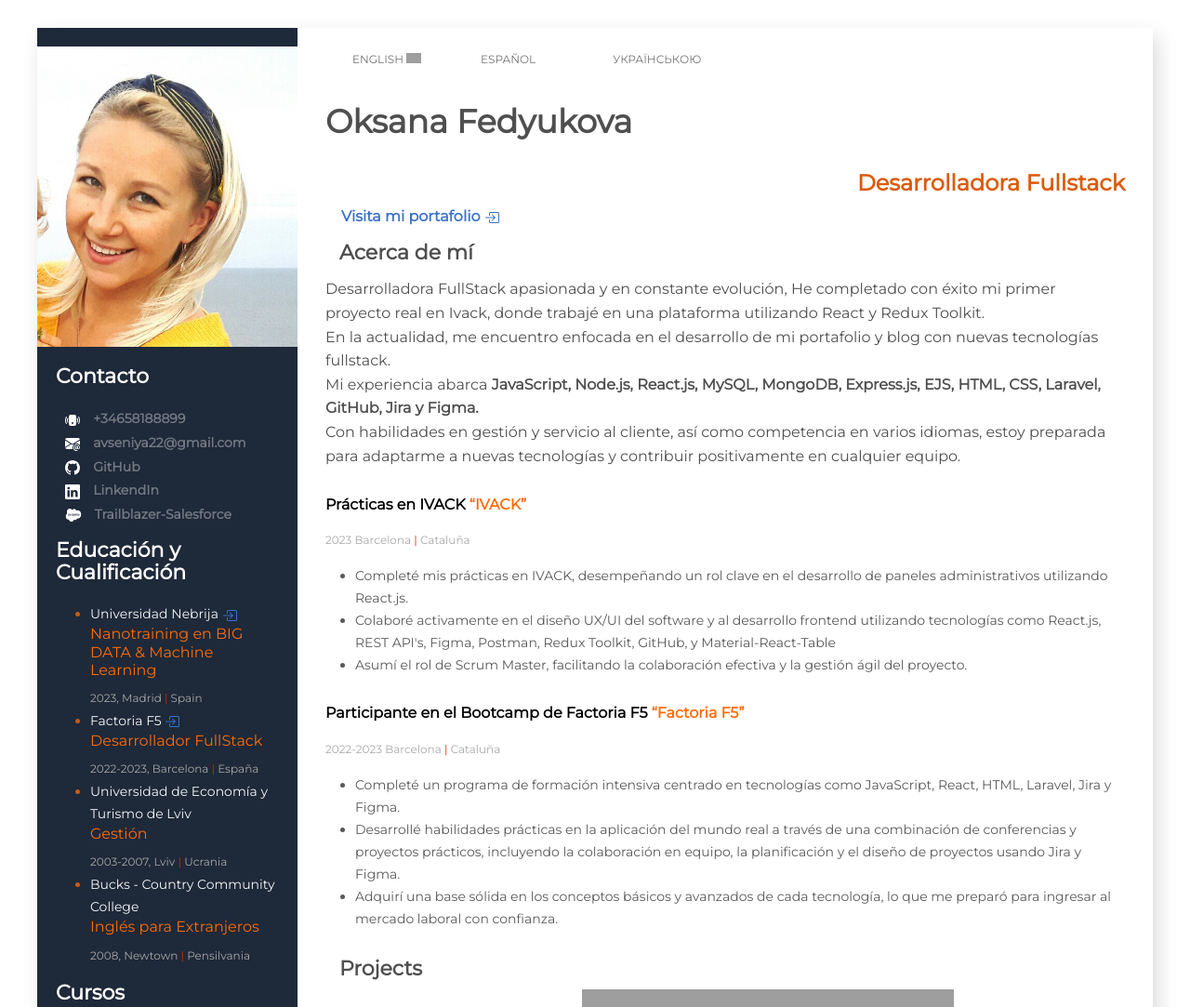
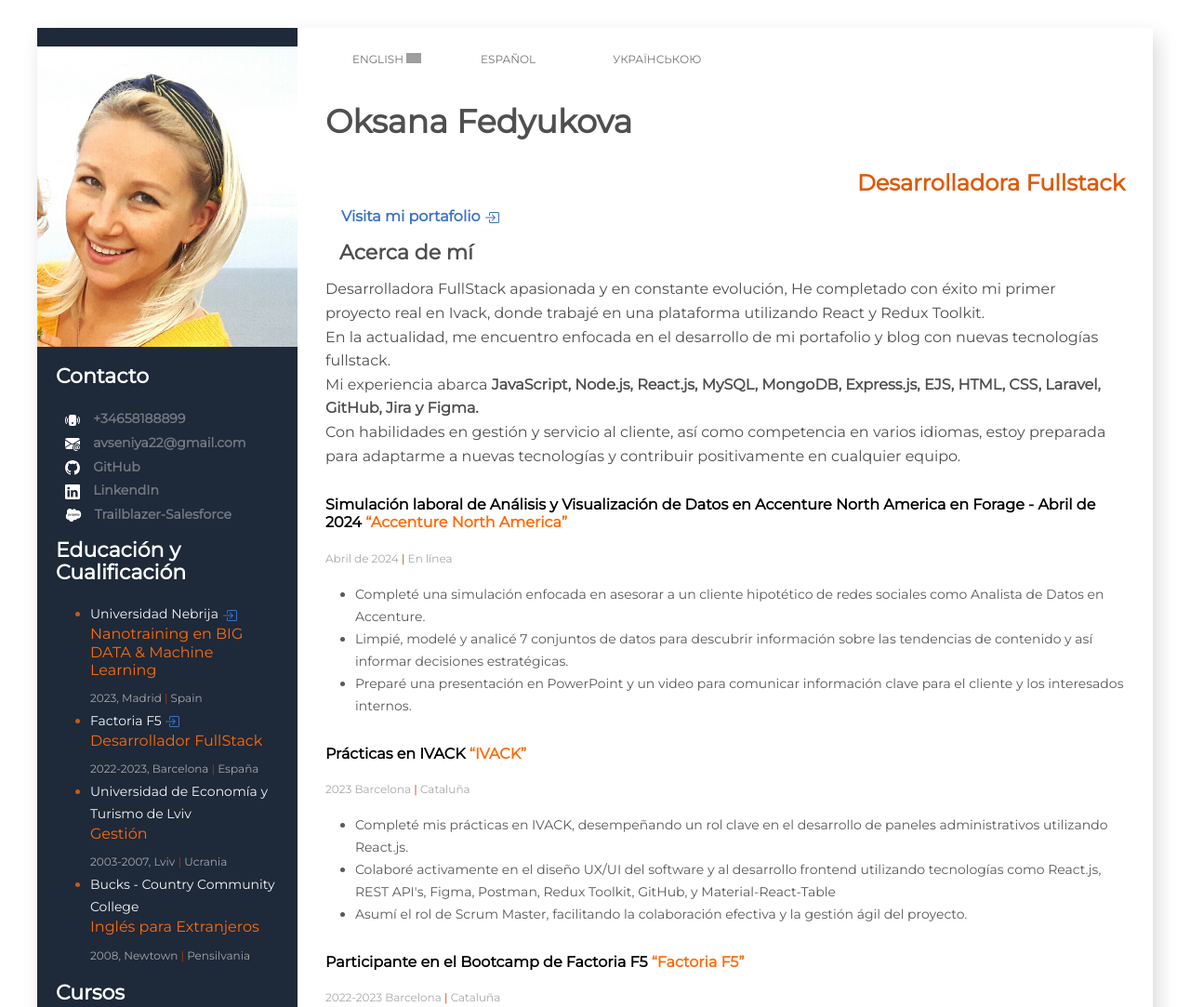
Before and after one commit to OksanaFedyukova/CV, a plain HTML site: page spain.html in a window 1280 px wide. Shown: the top 1083 px of the page at 93% size. Drawn offline with nearby package versions, Linux system fonts and the light colour scheme; grey boxes are pictures that could not be loaded.

Commit message:
add forage job simulation

```diff
--- a/spain.html
+++ b/spain.html
@@ -314,6 +314,29 @@ rel="stylesheet"
           </div> -->
         </div>
       </div>
+
+      <div>
+        <h4 class="profession-title">
+          Simulación laboral de Análisis y Visualización de Datos en Accenture North America en Forage - Abril de 2024
+          <span class="profession-company">“Accenture North America”</span>
+        </h4>
+        <span class="profession-time">
+          Abril de 2024
+          <span class="profession-divider">|</span> En línea
+        </span>
+        <ul class="profession-duties">
+          <li class="profession-duties-item">
+            Completé una simulación enfocada en asesorar a un cliente hipotético de redes sociales como Analista de Datos en Accenture.
+          </li>
+          <li class="profession-duties-item">
+            Limpié, modelé y analicé 7 conjuntos de datos para descubrir información sobre las tendencias de contenido y así informar decisiones estratégicas.
+          </li>
+          <li class="profession-duties-item">
+            Preparé una presentación en PowerPoint y un video para comunicar información clave para el cliente y los interesados internos.
+          </li>
+        </ul>
+      </div>
+
       <div>
         <h4 class="profession-title">
           Prácticas en IVACK
```
Also changed, not shown: index.html (+25 -0 lines), ingles.html (+25 -0 lines), power.html (deleted, +0 -11 lines), ukrainian.html (+25 -1 lines).
